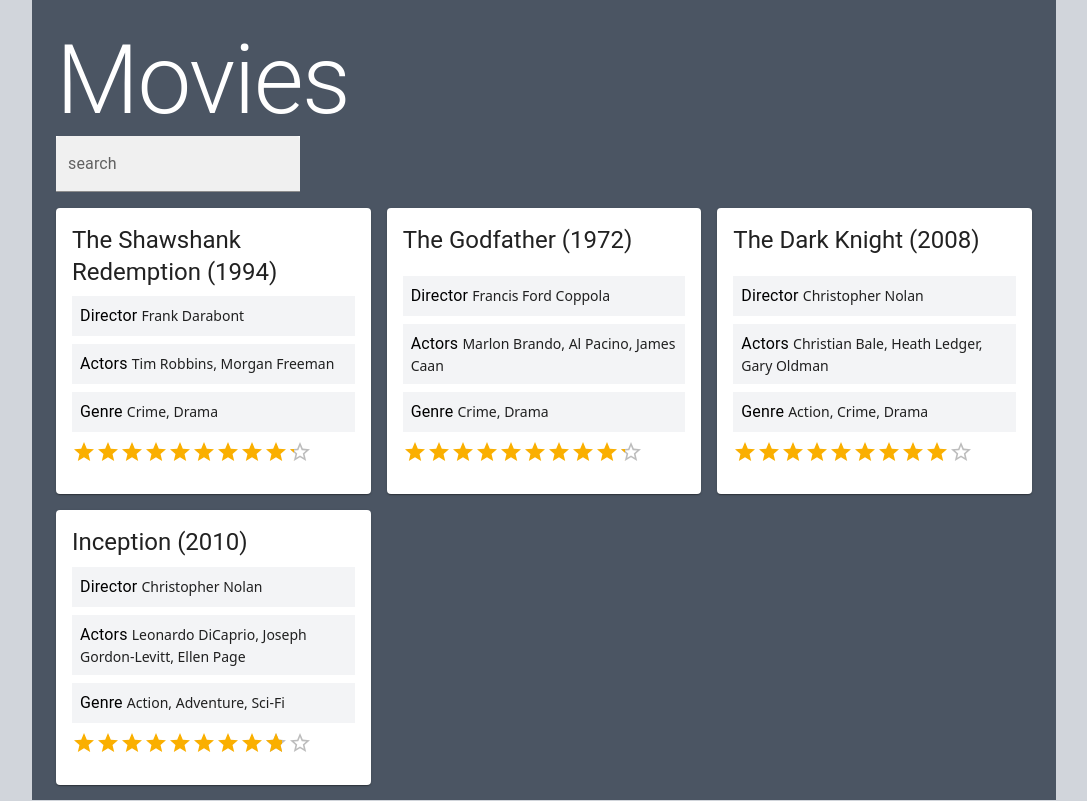
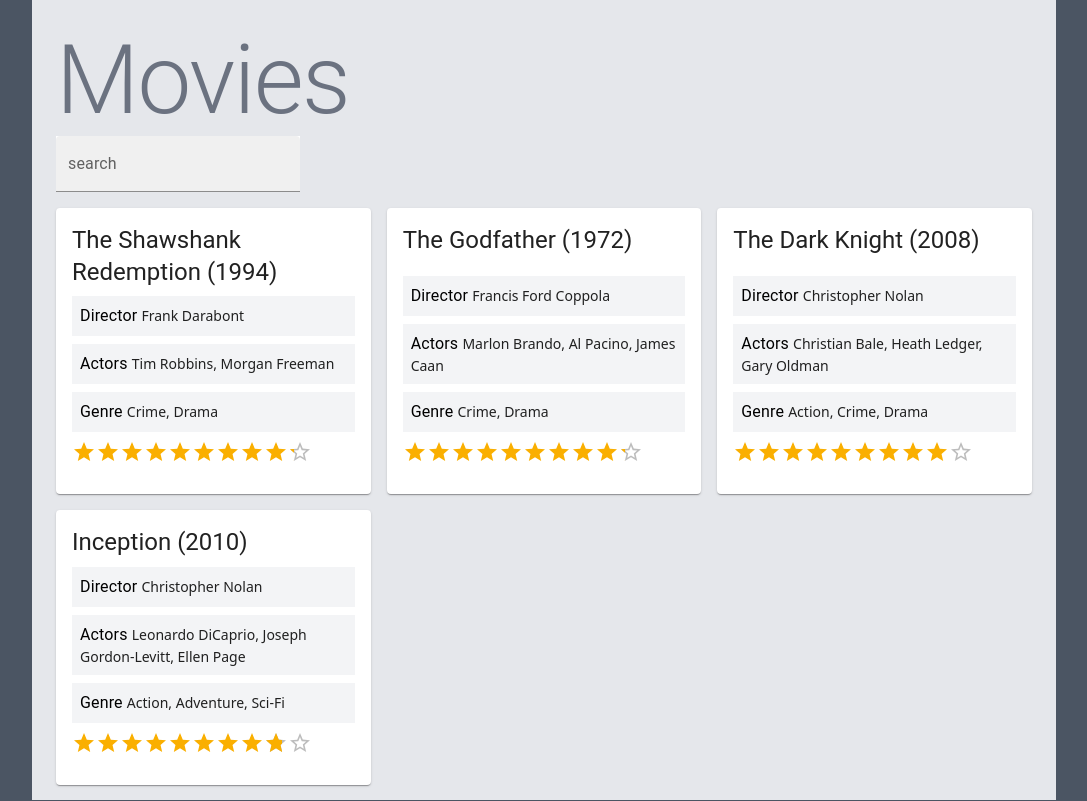
Before and after one commit to Wancieho/movie-react-app, a Next.js app: page / in a window 1280 px wide. Shown: the whole page, without its empty margins (96-1183 px from the left). Built offline with nearby package versions, Linux system fonts and the light colour scheme.

Commit message:
fix styling

```diff
--- a/src/app/layout.tsx
+++ b/src/app/layout.tsx
@@ -17,9 +17,9 @@ export default function RootLayout({
   children: React.ReactNode;
 }) {
   return (
-    <html lang="en" className="h-full">
-      <body className="flex justify-center bg-gray-300 h-full">
-        <Box className="w-full bg-gray-600 p-6 md:w-full lg:w-[80%]">
+    <html lang="en" className="h-full bg-gray-600">
+      <body className="flex justify-center h-full">
+        <Box className="w-full p-6 bg-gray-200 md:w-full lg:w-[80%]">
           {children}
         </Box>
       </body>
--- a/src/app/pages/Movies/index.tsx
+++ b/src/app/pages/Movies/index.tsx
@@ -11,7 +11,7 @@ const MoviesPage = () => {
   return (
     <Grid container>
       <Grid item xs={12}>
-        <Typography variant="h1" className="text-white">
+        <Typography variant="h1" className="text-gray-500">
           {t("movies")}
         </Typography>
       </Grid>
```
